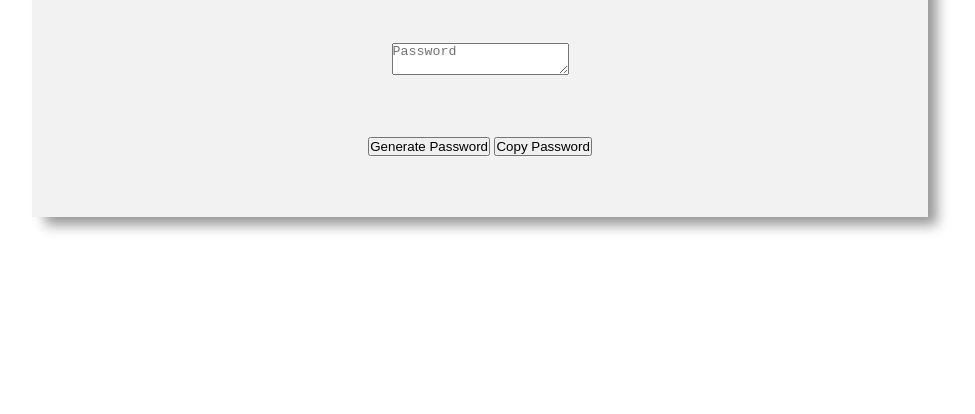
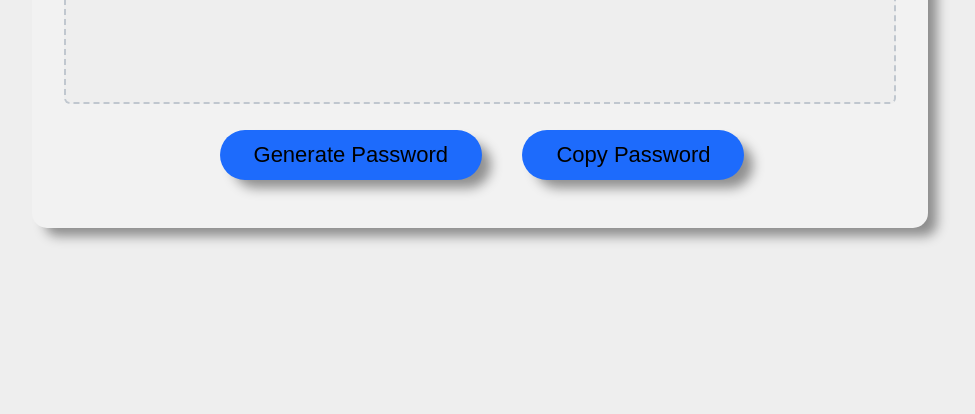
Before and after one commit to Dobbs96/SandBox, a plain HTML site: page PasswordGenerator/index.html in a window 1280 px wide. Shown: the part 386-800 px from the top of the page, without its empty margins (160-1135 px from the left). Drawn offline with Linux system fonts and the light colour scheme.

Commit message:
styles done

```diff
--- a/PasswordGenerator/style.css
+++ b/PasswordGenerator/style.css
@@ -2,6 +2,10 @@
   margin: 0;
   padding: 0;
   box-sizing: border-box;
+}
+
+body {
+  background-color: #eeeeee;
 }
 
 html,
@@ -19,6 +23,7 @@ body,
   margin: auto;
   text-align: center;
   width: 70%;
+  color: #505050;
 }
 
 header {
@@ -32,8 +37,54 @@ header {
   -webkit-box-shadow: 11px 10px 12px -2px rgba(0, 0, 0, 0.41);
   -moz-box-shadow: 11px 10px 12px -2px rgba(0, 0, 0, 0.41);
   padding: 2rem;
-  height: 40%;
+  min-height: 40%;
   display: flex;
   flex-direction: column;
-  justify-content: space-around;
+  justify-content: space-between;
+  border-radius: 15px;
 }
+
+#password {
+  background-color: #eee;
+  -webkit-appearance: none;
+  -moz-appearance: none;
+  appearance: none;
+  border: none;
+  display: block;
+  width: 100%;
+  padding-top: 15px;
+  padding-left: 15px;
+  padding-right: 15px;
+  padding-bottom: 85px;
+  font-size: 1.2rem;
+  text-align: center;
+  margin-top: 10px;
+  margin-bottom: 10px;
+  border: 2px dashed #c0c7cf;
+  border-radius: 6px;
+  resize: none;
+  overflow: hidden;
+}
+
+.btn {
+  border: none;
+  background-color: #1d6bfc;
+  color: black;
+  border-radius: 25px;
+  box-shadow: 11px 10px 12px -2px rgba(0, 0, 0, 0.41);
+  -webkit-box-shadow: 11px 10px 12px -2px rgba(0, 0, 0, 0.41);
+  -moz-box-shadow: 11px 10px 12px -2px rgba(0, 0, 0, 0.41);
+  display: inline-block;
+  font-size: 22px;
+  line-height: 22px;
+  margin: 16px 16px 16px 20px;
+  padding: 14px 34px;
+  text-align: center;
+  cursor: pointer;
+}
+
+.btn:active {
+  box-shadow: 0px 0px 0px 4px rgba(31, 95, 212, 0.74) inset;
+  -webkit-box-shadow: 0px 0px 0px 4px rgba(31, 95, 212, 0.74) inset;
+  -moz-box-shadow: 0px 0px 0px 4px rgba(31, 95, 212, 0.74) inset;
+}
```
